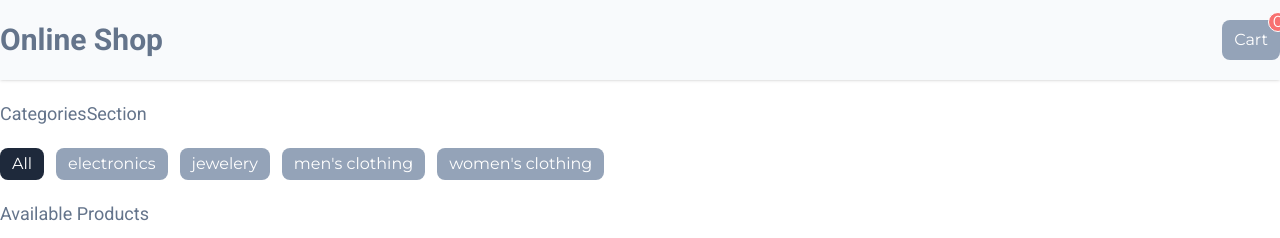
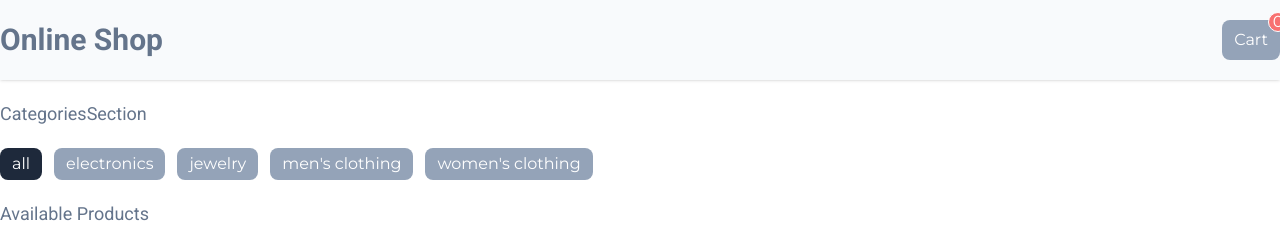
Before and after one commit to Hanhtunaung97/Online-shop-React, a React (Vite) app: page / in a window 1280 px wide. Shown: the top 238 px of the page. Built offline with nearby package versions, Linux system fonts and the light colour scheme.

Commit message:
zustand add to categories section component

```diff
--- a/package.json
+++ b/package.json
@@ -13,7 +13,8 @@
     "react": "^18.2.0",
     "react-dom": "^18.2.0",
     "react-icons": "^5.2.1",
-    "react-router-dom": "^6.25.1"
+    "react-router-dom": "^6.25.1",
+    "zustand": "^4.5.4"
   },
   "devDependencies": {
     "@types/react": "^18.2.15",
--- a/src/components/CategoriesButton.components.jsx
+++ b/src/components/CategoriesButton.components.jsx
@@ -1,16 +1,22 @@
 import React from "react";
+import useCategoriesStore from "../store/useCategoriesStore";
 
 const CategoriesButtonComponents = ({
-  current,
+  category,
   children,
   className,
   ...rest
 }) => {
+  const { categoryActive } = useCategoriesStore();
+  const handleClick = () => {
+    categoryActive(category.id);
+  };
   return (
     <button
+      onClick={handleClick}
       {...rest}
       className={`${
-        current ? "bg-slate-800 " : "bg-slate-400"
+        category?.isActive ? "bg-slate-800 " : "bg-slate-400"
       } text-nowrap px-3 py-1 rounded-lg hover:bg-transparent hover:border hover:border-slate-400 duration-200 hover:text-slate-400 active:scale-90 active:bg-slate-400 active:text-white text-white ${className}`}
     >
       {children}
--- a/src/components/CategoriesSection.components.jsx
+++ b/src/components/CategoriesSection.components.jsx
@@ -1,22 +1,19 @@
 import React from "react";
 import CategoriesButtonComponents from "./CategoriesButton.components";
+import useCategoriesStore from "../store/useCategoriesStore";
 const title = "CategoriesSection";
-const categories = [
-  "electronics",
-  "jewelery",
-  "men's clothing",
-  "women's clothing",
-];
+
 const CategoriesSectionComponents = () => {
+  const {categories}=useCategoriesStore();
   return (
     <section className="flex justify-between flex-col gap-y-5 mb-5">
       <div className=" h-20" id="categories"></div>
       <h1 className="text-lg font-headings text-slate-500">{title}</h1>
       <div className=" flex gap-3 items-center overflow-x-scroll md:overflow-x-hidden category-buttons-group ">
-        <CategoriesButtonComponents current={true}>All</CategoriesButtonComponents>
+        {/* <CategoriesButtonComponents current={true}>All</CategoriesButtonComponents> */}
         {categories.map((category) => (
-          <CategoriesButtonComponents key={category} current={false}>
-            {category}
+          <CategoriesButtonComponents key={category.id} category={category}>
+            {category.name}
           </CategoriesButtonComponents>
         ))}
       </div>
--- /dev/null
+++ b/src/store/useCategoriesStore.js
@@ -0,0 +1,23 @@
+import { create } from "zustand";
+
+const categories = [
+  { id: 0, name: "all", isActive: true },
+  { id: 1, name: "electronics", isActive: false },
+  { id: 2, name: "jewelry", isActive: false },
+  { id: 3, name: "men's clothing", isActive: false },
+  { id: 4, name: "women's clothing", isActive: false },
+];
+
+const useCategoriesStore = create((set) => ({
+  categories: categories,
+  categoryActive: (categoryId) =>
+    set((prev) => ({
+      categories: prev.categories.map((category) =>
+        category.id === categoryId
+          ? { ...category, isActive: true }
+          : { ...category, isActive: false }
+      ),
+    })),
+}));
+
+export default useCategoriesStore;
```
Also changed, not shown: 1 other file (tests, documents, lock files or other folders).
